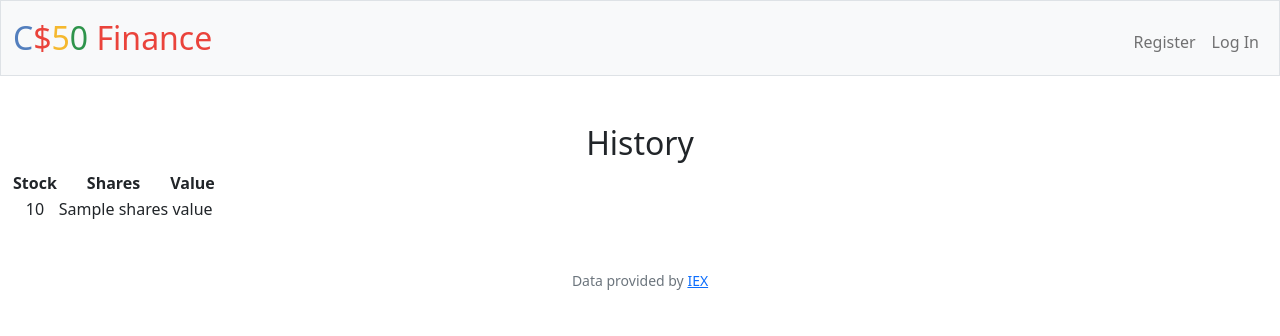
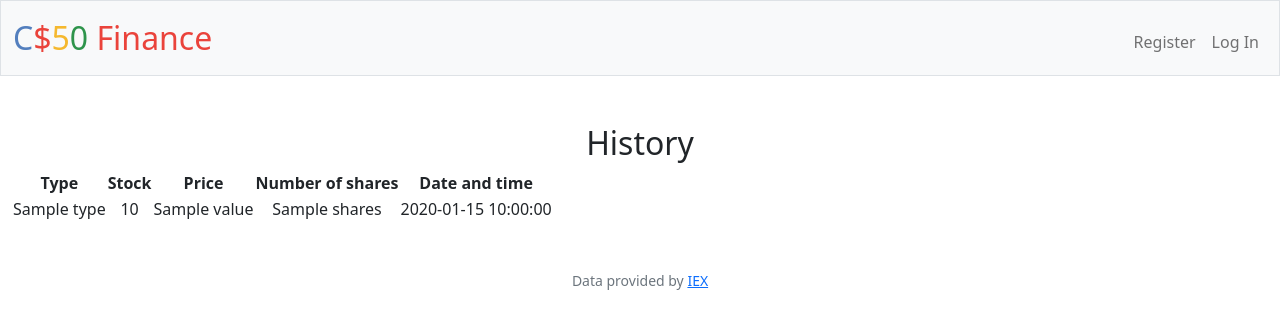
Before and after one commit to WorcestershireSource/CS50_Introduction_to_CS, a Flask app: template finance/templates/history.html in a window 1280 px wide. Shown: the top 336 px of the page. Run offline with Flask 2, Linux system fonts and the light colour scheme; the template is opened without the code that fills it: most values are stand-ins (such as "Sample title", 1, 10 or a date in 2020); some libraries are stand-ins or nearby versions.

Commit message:
Mon, May 30, 2022, 11:08 AM +00:00

```diff
--- a/finance/app.py
+++ b/finance/app.py
@@ -98,8 +98,8 @@ def buy():
 @app.route("/history")
 @login_required
 def history():
-    """Show history of transactions"""
-    return apology("TODO")
+    history = db.execute("SELECT * FROM transactions WHERE user_id = ?", session["user_id"])
+    return render_template("history.html", history=history)
 
 
 @app.route("/login", methods=["GET", "POST"])
--- a/finance/templates/history.html
+++ b/finance/templates/history.html
@@ -14,17 +14,21 @@
         <table>
             <thead>
                 <tr>
+                    <th>Type</th>
                     <th>Stock</th>
-                    <th>Shares</th>
-                    <th>Value</th>
+                    <th>Price</th>
+                    <th>Number of shares</th>
+                    <th>Date and time</th>
                 </tr>
             </thead>
             <tbody>
-                {% for stock in index_table %}
+                {% for id in history %}
                 <tr>
-                    <td>{{ stock["stock"] }} </td>
-                    <td>{{ stock["shares"] }}</td>
-                    <td> value </td>
+                    <td>{{ id["type"] }}</td>
+                    <td>{{ id["stock"] }} </td>
+                    <td>{{ id["value"] }}</td>
+                    <td>{{ id["shares"] }} </td>
+                    <td>{{ id["time"] }}</td>
                 </tr>
                 {% endfor %}
             </tbody>
```
